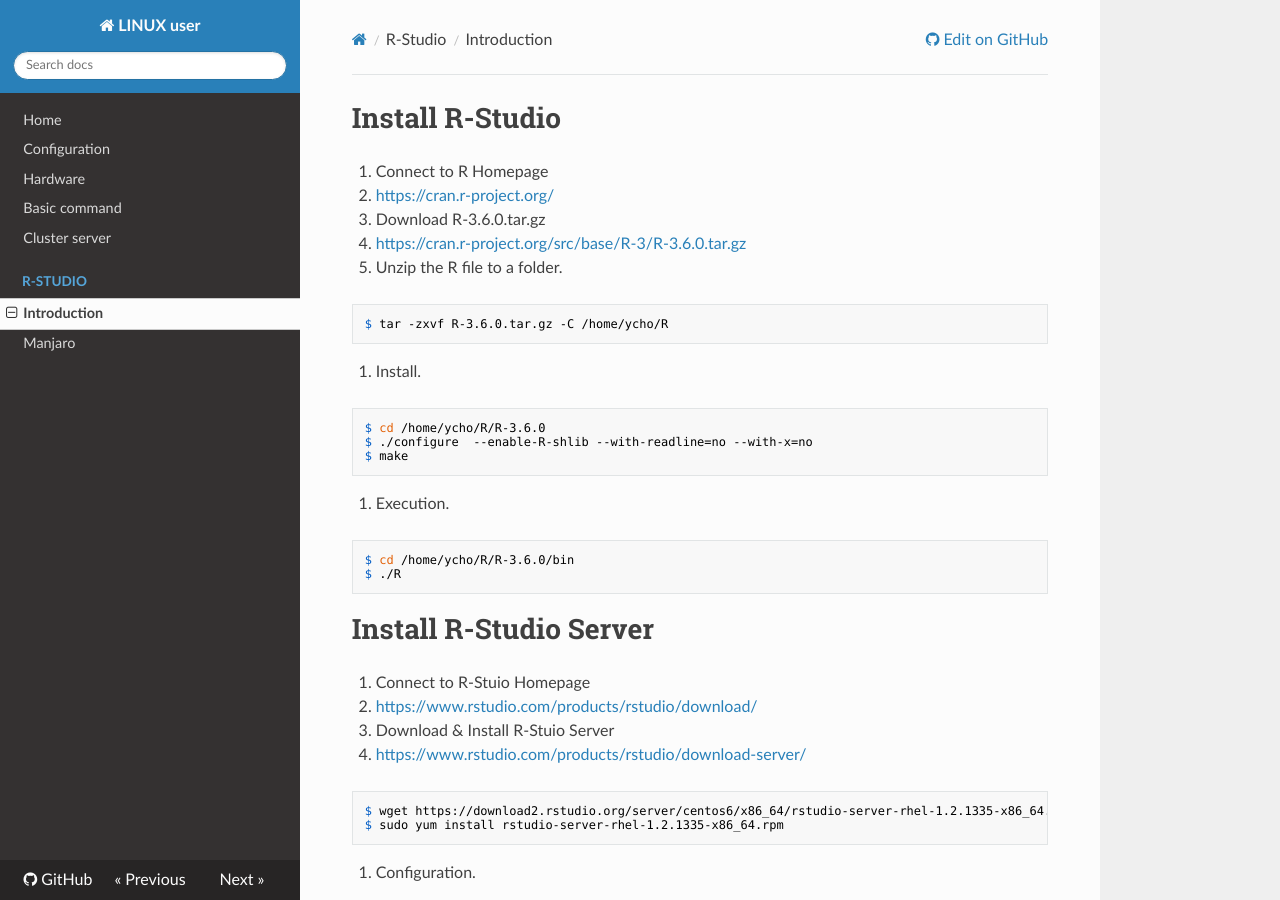
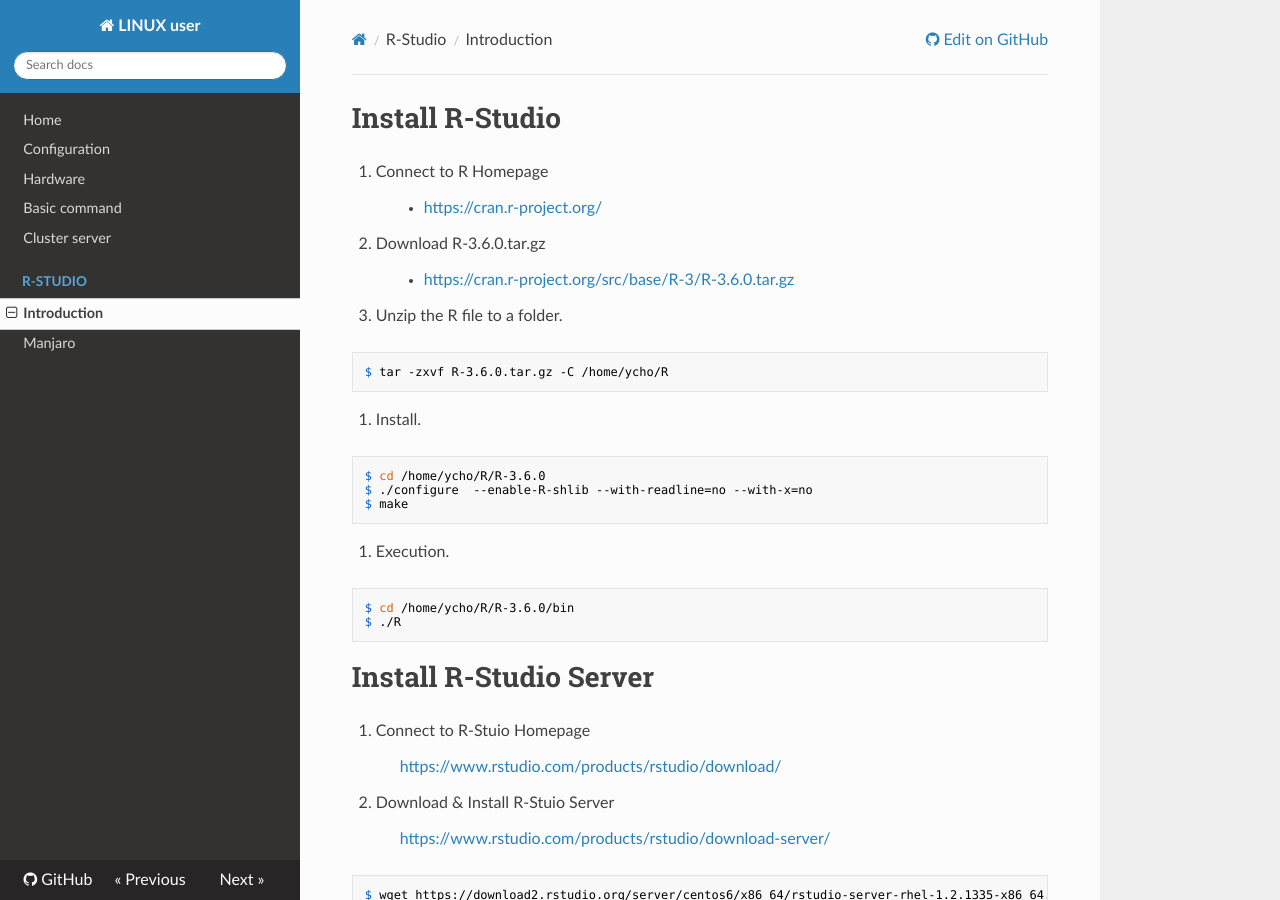
Before and after one commit to WonyoungCho/LINUX, an MkDocs documentation site: the page built from docs/rstudio_int.md, in a window 1280 px wide and 900 px high. Built offline with MkDocs 1.6.1, drawn with Linux system fonts in a browser that asks for light colours; nearby versions of some CDN libraries; old or Windows-style settings are respelled for this version of MkDocs.

Commit message:
Update rstudio_int.md

````diff
--- a/docs/rstudio_int.md
+++ b/docs/rstudio_int.md
@@ -1,10 +1,10 @@
 # Install R-Studio
 
 1. Connect to R Homepage
-- <https://cran.r-project.org/>
+> - <https://cran.r-project.org/>
 
 2. Download R-3.6.0.tar.gz
-- <https://cran.r-project.org/src/base/R-3/R-3.6.0.tar.gz>
+> - <https://cran.r-project.org/src/base/R-3/R-3.6.0.tar.gz>
 
 3. Unzip the R file to a folder.
 ```
@@ -28,10 +28,10 @@ $ ./R
 # Install R-Studio Server
 
 1. Connect to R-Stuio Homepage
-- <https://www.rstudio.com/products/rstudio/download/>
+> <https://www.rstudio.com/products/rstudio/download/>
 
 2. Download & Install R-Stuio Server
-- <https://www.rstudio.com/products/rstudio/download-server/>
+> <https://www.rstudio.com/products/rstudio/download-server/>
 ```
 $ wget https://download2.rstudio.org/server/centos6/x86_64/rstudio-server-rhel-1.2.1335-x86_64.rpm
 $ sudo yum install rstudio-server-rhel-1.2.1335-x86_64.rpm
````
